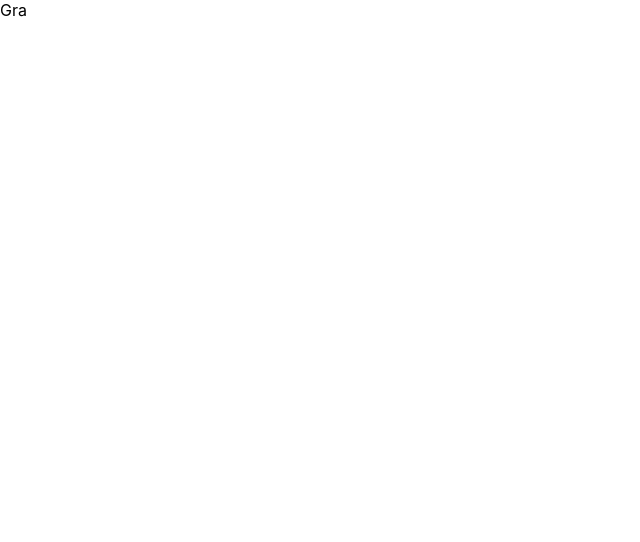
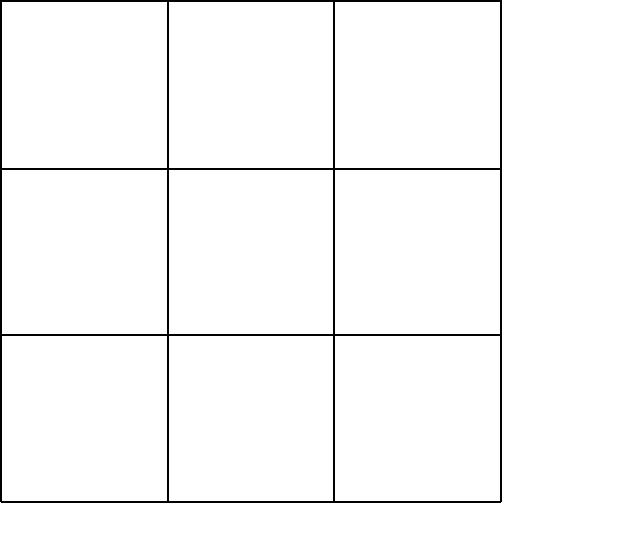
Before and after one commit to o-lie/TicTacToeForMore, a React (Create React App) app in the folder client/: page /game in a window 1280 px wide. Shown: the top 542 px of the page, without its empty margins (0-640 px from the left). Built offline with nearby package versions, Linux system fonts and the light colour scheme; the HTML template or start-up script is replaced by a standard one.

Commit message:
basic game logic

```diff
--- a/client/package.json
+++ b/client/package.json
@@ -9,11 +9,14 @@
     "@types/node": "^16.18.23",
     "@types/react": "^18.0.33",
     "@types/react-dom": "^18.0.11",
+    "@types/styled-components": "^5.1.26",
     "react": "^18.2.0",
     "react-dom": "^18.2.0",
     "react-router-dom": "^6.10.0",
     "react-scripts": "5.0.1",
     "socket.io-client": "^4.6.1",
+    "styled": "^1.0.0",
+    "styled-components": "^5.3.9",
     "typescript": "^4.9.5"
   },
   "scripts": {
--- a/client/src/App.css
+++ b/client/src/App.css
@@ -1,38 +1,44 @@
-.App {
-  text-align: center;
+.App{
+  width: 100vw;
+  height: 110vh;
+  display: flex;
+  justify-content: center;
+  align-items: center;
+  background-color: #ffffff;
 }
 
-.App-logo {
-  height: 40vmin;
-  pointer-events: none;
+body {
+  padding: 0;
+  margin: 0;
 }
 
-@media (prefers-reduced-motion: no-preference) {
-  .App-logo {
-    animation: App-logo-spin infinite 20s linear;
-  }
+.board {
+  width: 500px;
+  height: 500px;
+  background-color: #ffffff;
+  border: 1px solid #000000;
+  display: flex;
+  flex-direction: column;
 }
 
-.App-header {
-  background-color: #282c34;
-  min-height: 100vh;
+.row {
+  flex: 33%;
   display: flex;
-  flex-direction: column;
-  align-items: center;
-  justify-content: center;
-  font-size: calc(10px + 2vmin);
-  color: white;
+  flex-direction: row;
 }
 
-.App-link {
-  color: #61dafb;
+.square {
+  flex: 33%;
+  height: 100%;
+  border: 1px solid #000000;
+  cursor: pointer;
+  display: grid;
+  place-items: center;
+  font-size: 30px;
+  color: #000000;
+  font-family: Arial, Helvetica, sans-serif;
 }
 
-@keyframes App-logo-spin {
-  from {
-    transform: rotate(0deg);
-  }
-  to {
-    transform: rotate(360deg);
-  }
+.square:active{
+  background-color: #d3d3d3;
 }
--- a/client/src/routes/GamePage.tsx
+++ b/client/src/routes/GamePage.tsx
@@ -1,7 +1,97 @@
+import React, { useState } from 'react';
+
+function Square({ChooseSquare, val}:any)  {
+	return (
+		<div className='square' onClick={ChooseSquare}>
+			{val}
+		</div>
+	);
+}
+
 const GamePage = () => {
+	const [board, setBoard] = useState(["","","","","","","","",""]);
+	const [player, setPlayer] = useState("X");
+	const [turn, setTurn] = useState("X");
+
+	const ChooseSquare = (square:any) => {
+		if (turn === player && board[square] === "" ) {
+			setTurn(player === "X" ? "0" : "X");
+			board.map((val, idx) => {
+				if(idx === square && val === "") {
+					return player
+				}
+			})
+			/*setBoard(prevState => ( prevState?.map((val, idx) => {
+				if(idx === square && val === "") return player;
+				return val;
+			})))*/
+
+			setBoard(
+				board.map((val, idx) => {
+					if(idx === square && val === "") {
+						return player;
+					}
+					return val;
+				})
+			);
+		}
+	};
+
 	return (
-		<div>Gra</div>
-	)
+		<div className="board">
+			<div className="row">
+				<Square ChooseSquare={() => {
+					ChooseSquare(0);
+				}}
+				val={[board[0]]}
+				/>
+				<Square ChooseSquare={() => {
+					ChooseSquare(1);
+				}}
+				val={[board[1]]}
+				/>
+				<Square ChooseSquare={() => {
+					ChooseSquare(2);
+				}}
+				val={[board[2]]}
+				/>
+			</div>
+			<div className="row">
+				<Square ChooseSquare={() => {
+					ChooseSquare(3);
+				}}
+				val={[board[3]]}
+				/>
+				<Square ChooseSquare={() => {
+					ChooseSquare(4);
+				}}
+				val={[board[4]]}
+				/>
+				<Square ChooseSquare={() => {
+					ChooseSquare(5);
+				}}
+				val={[board[5]]}
+				/>
+			</div>
+			<div className="row">
+				<Square ChooseSquare={() => {
+					ChooseSquare(6);
+				}}
+				val={[board[6]]}
+				/>
+				<Square ChooseSquare={() => {
+					ChooseSquare(7);
+				}}
+				val={[board[7]]}
+				/>
+				<Square ChooseSquare={() => {
+					ChooseSquare(8);
+				}}
+				val={[board[8]]}
+				/>
+			</div>
+		</div>
+	);
 }
 
 export default GamePage;
```
Also changed, not shown: 2 other files (tests, documents, lock files or other folders).
